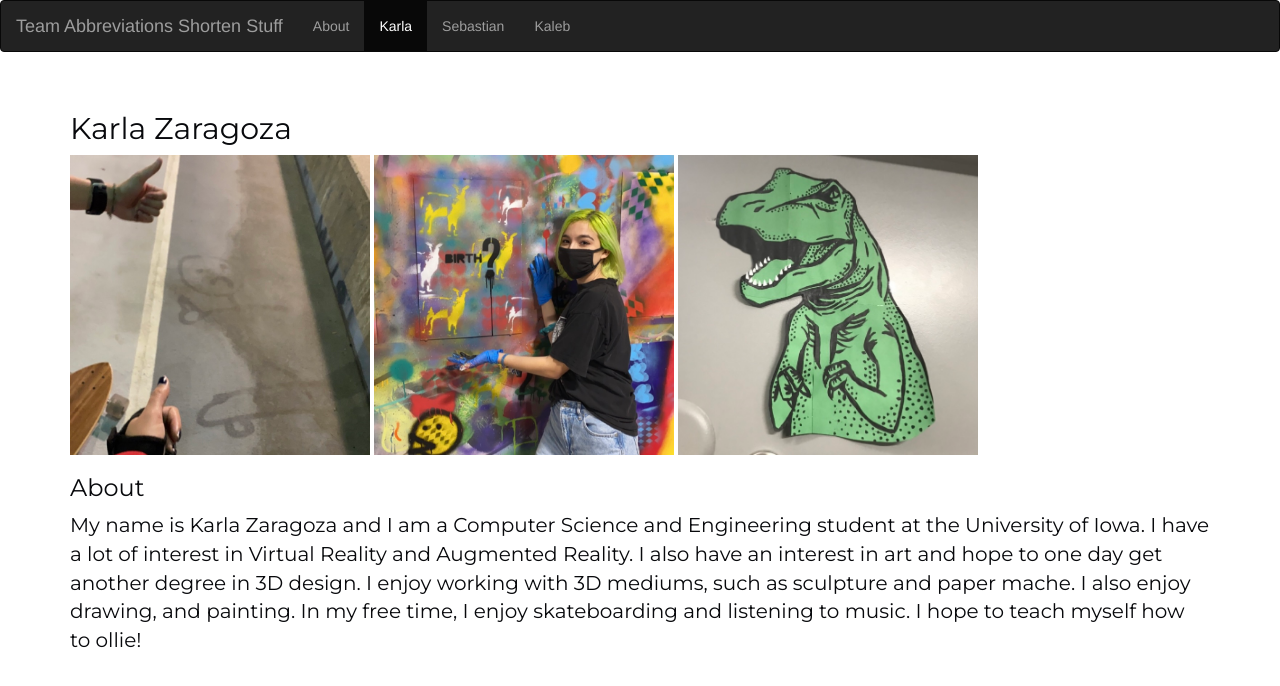
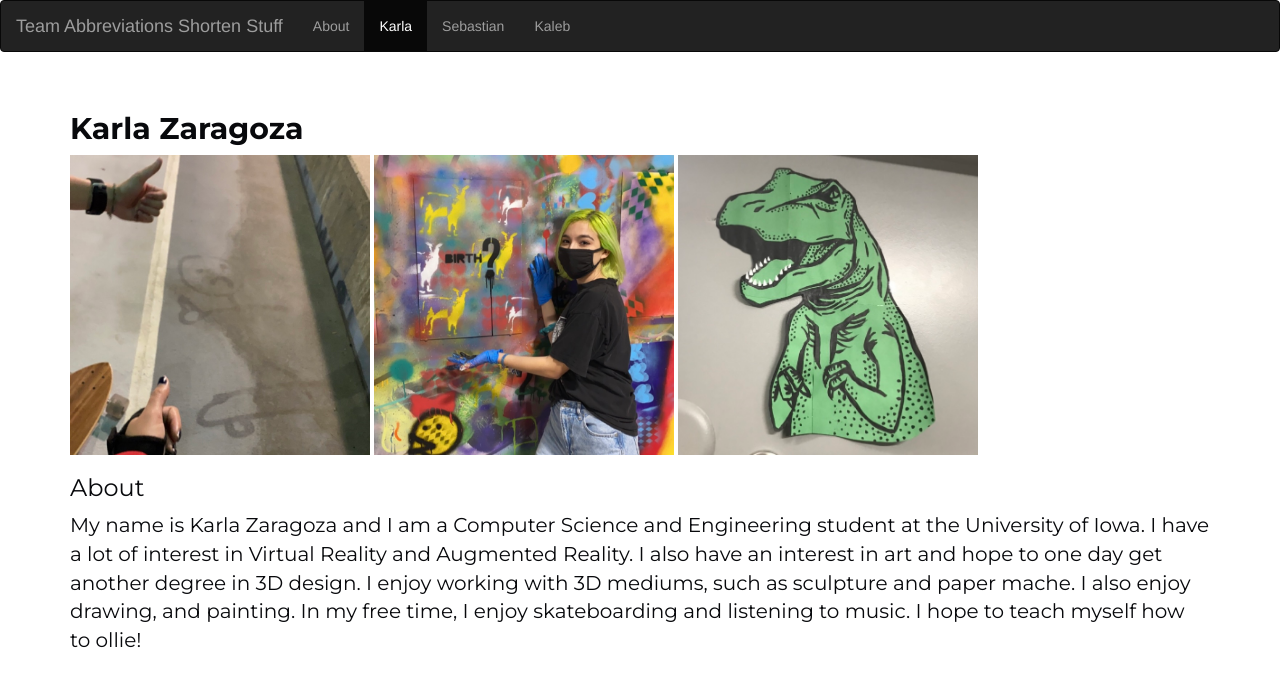
Before and after one commit to abbreviationsshortenstuff/abbreviationsshortenstuff.github.io, a plain HTML site: page html/KarlaProfilePage.html in a window 1280 px wide. Drawn offline with nearby package versions, Linux system fonts and the light colour scheme; a script that the page names is missing.

Commit message:
Update KarlaProfilePage.html

```diff
--- a/html/KarlaProfilePage.html
+++ b/html/KarlaProfilePage.html
@@ -36,7 +36,7 @@
 
           <br>
           <div class="container">
-            <h1 class="p1" style="font-size: 30px">Karla Zaragoza</h1>
+            <h1 class="p1" style="font-size: 30px"><b>Karla Zaragoza</b></h1>
 
                 <img src="./img/IMG_0905[4059].jpg" width="300" height="300">
                 <img src="./img/IMG_0906[4061].jpg" width="300" height="300">
```
